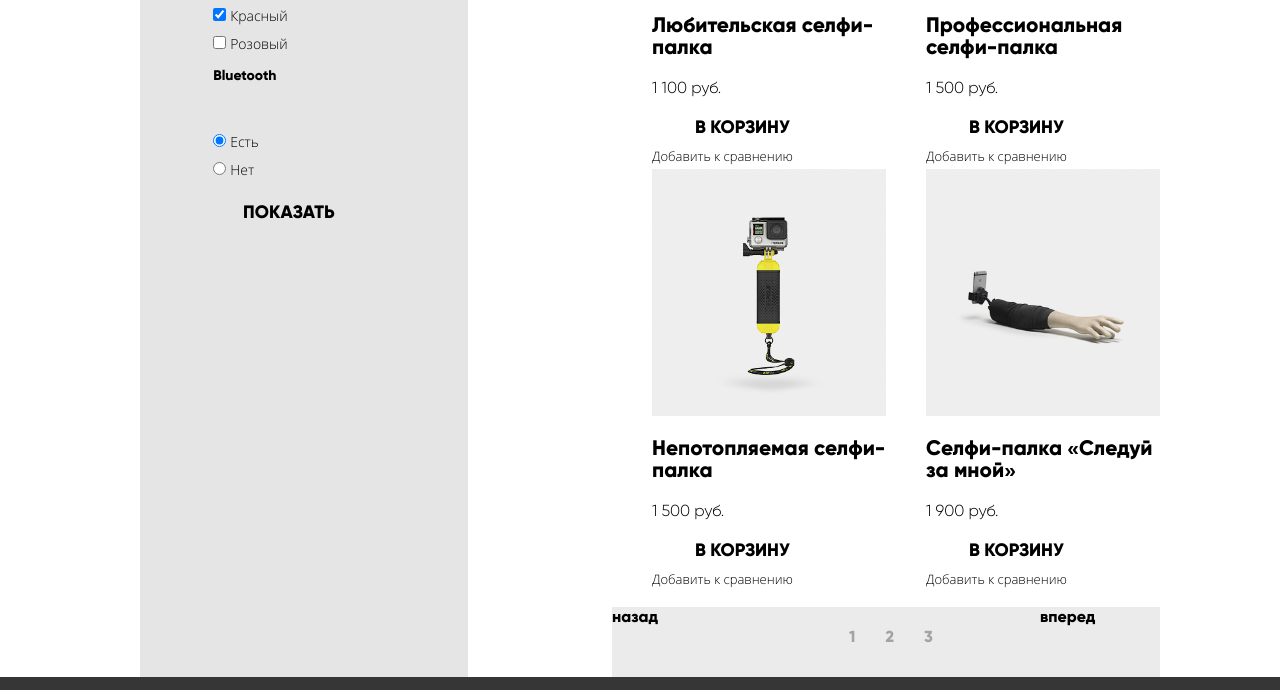
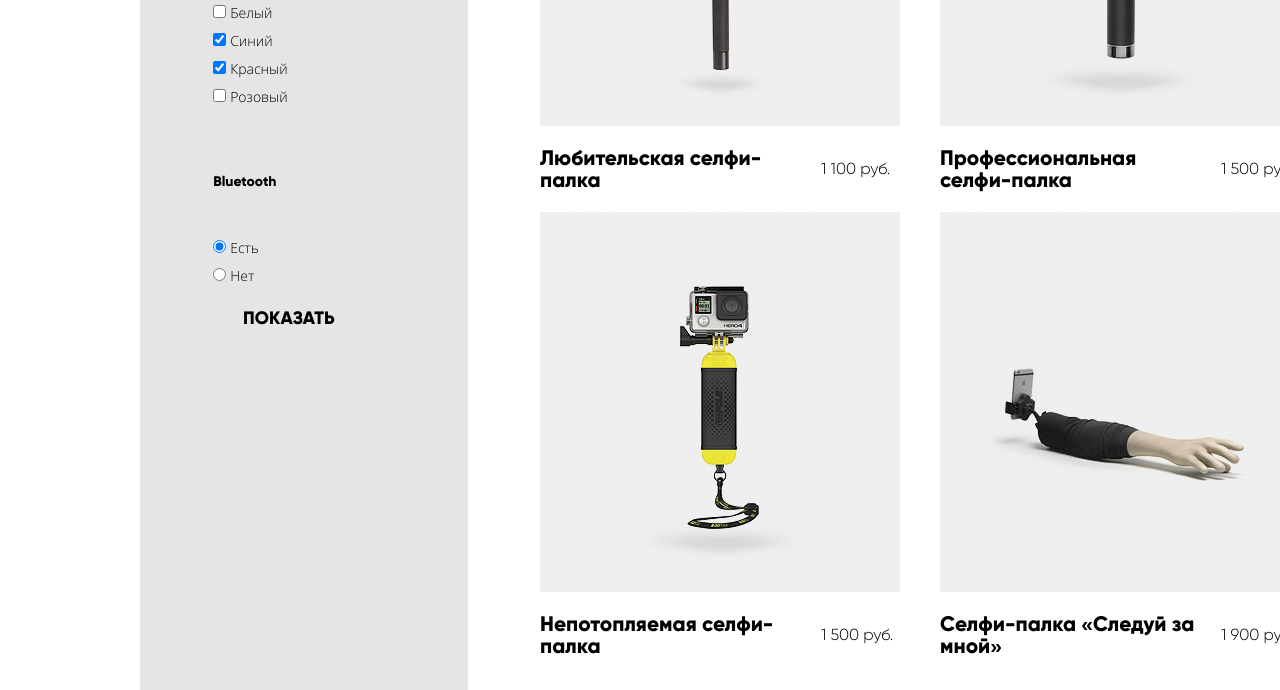
Before and after one commit to Debi7/1804799-device-31, a plain HTML site: page catalog.html in a window 1280 px wide. Shown: the part 836-1526 px from the top of the page. Drawn offline with Linux system fonts and the light colour scheme.

Commit message:
grid_catalog

```diff
--- a/catalog.html
+++ b/catalog.html
@@ -93,7 +93,7 @@
 
   <main>
     <div class="heading-breadcrumbs container">
-      <h1 class="heading-page">Моноподы для селфи</h1>
+      <h1 class="page-heading">Моноподы для селфи</h1>
       <ul class="breadcrumbs">
         <li class="breadcrumbs-text"><a href="index.html">Главная</a></li>
         <li class="breadcrumbs-text"><a href="catalog.html">Каталог товаров</a></li>
@@ -182,8 +182,8 @@
               <p class="product-price">
                 1 100 руб.
               </p>
-              <a class="btn" href="#">В корзину</a>
-              <a class="compare-add" href="#">Добавить к сравнению</a>
+              <a class="btn" href="#" hidden>В корзину</a>
+              <a class="compare-add" href="#" hidden>Добавить к сравнению</a>
             </li>
 
             <li class="catalog-item">
@@ -195,8 +195,8 @@
               <p class="product-price">
                 1 500 руб.
               </p>
-              <a class="btn" href="#">В корзину</a>
-              <a class="compare-add" href="#">Добавить к сравнению</a>
+              <a class="btn" href="#" hidden>В корзину</a>
+              <a class="compare-add" href="#" hidden>Добавить к сравнению</a>
             </li>
 
             <li class="catalog-item">
@@ -208,8 +208,8 @@
               <p class="product-price">
                 1 500 руб.
               </p>
-              <a class="btn" href="#">В корзину</a>
-              <a class="compare-add" href="#">Добавить к сравнению</a>
+              <a class="btn" href="#" hidden>В корзину</a>
+              <a class="compare-add" href="#" hidden>Добавить к сравнению</a>
             </li>
 
             <li class="catalog-item">
@@ -221,8 +221,8 @@
               <p class="product-price">
                 1 900 руб.
               </p>
-              <a class="btn" href="#">В корзину</a>
-              <a class="compare-add" href="#">Добавить к сравнению</a>
+              <a class="btn" href="#" hidden>В корзину</a>
+              <a class="compare-add" href="#" hidden>Добавить к сравнению</a>
             </li>
           </ul>
 
@@ -289,14 +289,17 @@
         <ul class="social-list">
           <li class="social-item">
             <a class="social-btn social-btn-fb" href="#">
+              <span class="visually-hidden">Фейсбук</span>
             </a>
           </li>
           <li class="social-item">
             <a class="social-btn social-btn-inst" href="#">
+              <span class="visually-hidden">Инстаграм</span>
             </a>
           </li>
           <li class="social-item">
             <a class="social-btn social-btn-twit" href="#">
+              <span class="visually-hidden">Твиттер</span>
             </a>
           </li>
         </ul>
--- a/css/style.css
+++ b/css/style.css
@@ -192,8 +192,8 @@ img {
   font-family: inherit;
   color: var(--basic-black);
   transition:
-  color 0.2s ease-out,
-  background-color 0.2s ease-out;
+    color 0.2s ease-out,
+    background-color 0.2s ease-out;
 }
 
 .btn-search:hover {
@@ -711,7 +711,7 @@ h2 {
   margin-bottom: 50px;
 }
 
-.heading-page {
+.page-heading {
   /*заголовок в каталоге*/
   padding-left: 60px;
   grid-column: 1/2;
@@ -763,6 +763,10 @@ h2 {
   border: none;
 }
 
+.filter {
+  margin-top: 53px;
+}
+
 .filter-title {
   padding-bottom: 38px;
   font-size: 14px;
@@ -795,9 +799,9 @@ h2 {
 .sorting {
   display: flex;
   justify-content: space-between;
-  align-items:center;
+  align-items: center;
   background-color: var(--basic-grey-light);
- }
+}
 
 .sorting-text {
   padding-right: 74px;
@@ -819,7 +823,7 @@ h2 {
 
 
 .sorting-item {
-padding-right: 10px;
+  padding-right: 10px;
 }
 
 
@@ -843,8 +847,7 @@ padding-right: 10px;
   padding-left: 222px;
 }
 
-.arrow-down {
-}
+.arrow-down {}
 
 .arrow-up:hover,
 .arrow-down:hover {
@@ -857,20 +860,23 @@ padding-right: 10px;
 }
 
 .catalog {
-  background-color: inherit;
   padding-top: 69px;
-  padding-left: 72px;
-  padding-right: 140px;
+  padding-bottom: 78px;
 }
 
 .catalog-list {
   list-style: none;
   display: grid;
   grid-template-columns: 1fr 1fr;
-  column-gap: 40px ;
+  column-gap: 40px;
+  padding: 0;
 }
 
-.catalog-item {}
+.catalog-item {
+  display: grid;
+  grid-template-columns: 270px auto;
+  column-gap: 11px;
+}
 
 .catalog-link {
   font-size: 18px;
@@ -881,6 +887,7 @@ padding-right: 10px;
 }
 
 .product-price {
+  align-self: center;
   font-size: 16px;
   line-height: 18px;
   font-weight: 300;
@@ -902,8 +909,7 @@ padding-right: 10px;
 }
 
 .btn-pages {
-  width: 120px;
-  height: 70px;
+  align-self: center;
   border: none;
   font-size: 16px;
   line-height: 19px;
```
Also changed, not shown: index.html (+3 -0 lines).
